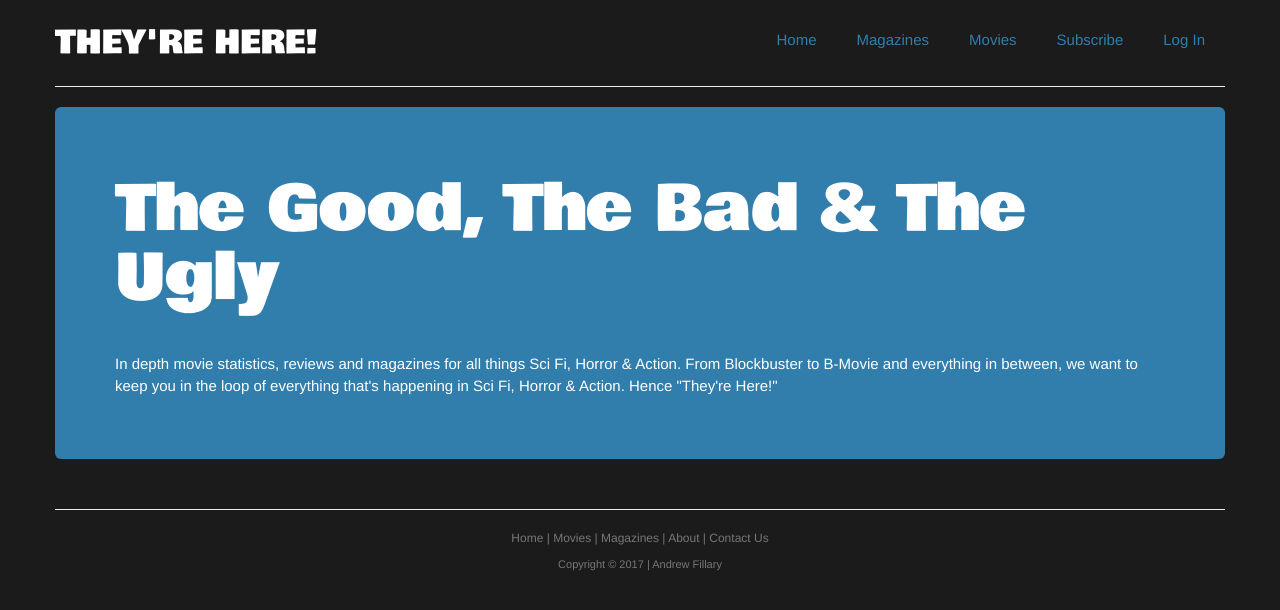
After one commit to andrewfillary/movie-app_project, a Django app: page /about/ in a window 1280 px wide. The commit adds this page. Shown: the top 610 px of the page. Run offline with Django 3.2, Linux system fonts and the light colour scheme; parts of the project's set-up code (start-up, migrations or seed data) failed here and were passed over; some libraries are stand-ins or nearby versions.

Commit message:
Added contact.html & about.html with views, url routing etc

```diff
--- a/Hello/views.py
+++ b/Hello/views.py
@@ -6,3 +6,9 @@ def get_magazine_and_review(request):
     magazines = Magazine.objects.order_by('id')[:1]
     movies = Movie.objects.order_by('id')[:1]
     return render(request, "index.html", {"magazines": magazines, "movies": movies })
+
+def get_about_page(request):
+    return render(request, "about.html",)
+
+def get_contact_page(request):
+    return render(request, "contact.html",)
--- a/MovieApp_prj/urls.py
+++ b/MovieApp_prj/urls.py
@@ -36,4 +36,7 @@ urlpatterns = [
     url(r'^logout/$', accounts_views.logout, name='logout'),
     url(r'^cancel_subscription/$', accounts_views.cancel_subscription, name='cancel_subscription'),
     url(r'^static/(?P<path>.*)$', serve, {'document_root': STATIC_ROOT}),
+    url(r'^about/$', hello_views.get_about_page, name='about'),
+    url(r'^contact/$', hello_views.get_contact_page, name='contact'),
+
 ]
--- a/static/css/style.css
+++ b/static/css/style.css
@@ -31,6 +31,10 @@ body {
 .link {
     font-size: medium;
     color: #317EF7;
+}
+
+.jumbotron {
+    background-color: #317eac;
 }
 
 .logo_style {
--- /dev/null
+++ b/templates/about.html
@@ -0,0 +1,10 @@
+{% extends "base.html" %}
+
+{% block content %}
+    <div class="jumbotron">
+        <h1 style="font-family: 'Bowlby One';">The Good, The Bad & The Ugly</h1><br>
+            <p style="font-size: 15px;">In depth movie statistics, reviews and magazines for all things Sci Fi, Horror & Action.
+                                        From Blockbuster to B-Movie and everything in between, we want to keep you in the loop of
+                                        everything that's happening in Sci Fi, Horror & Action. Hence "They're Here!"</p>
+    </div>
+{% endblock %}
--- a/templates/base.html
+++ b/templates/base.html
@@ -80,8 +80,8 @@
            <a class="footer_style" href="/">Home</a> |
            <a class="footer_style" href="/stats"> Movies</a> |
            <a class="footer_style" href="/magazines"> Magazines</a> |
-           <a class="footer_style" href="#"> About</a> |
-           <a class="footer_style" href="#"> Contact Us</a>
+           <a class="footer_style" href="/about"> About</a> |
+           <a class="footer_style" href="/contact"> Contact Us</a>
        </p>
        <p class="footer_style" style="font-size: 11px">Copyright &copy; 2017 | Andrew Fillary</p>
    </div>
```
Also changed, not shown: templates/contact.html (added, +8 -0 lines), 2 other files.
